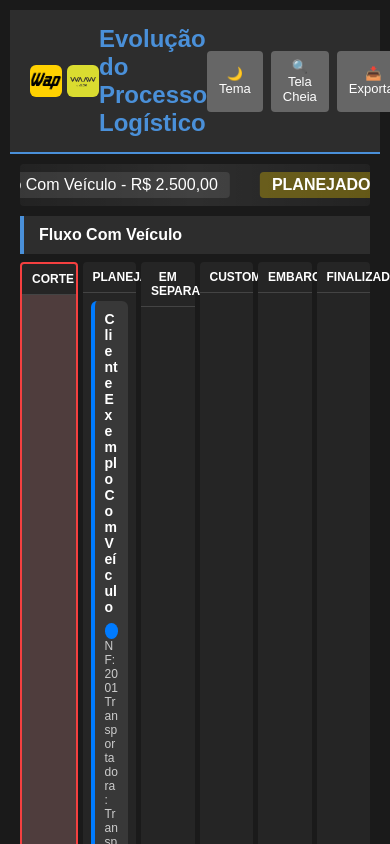
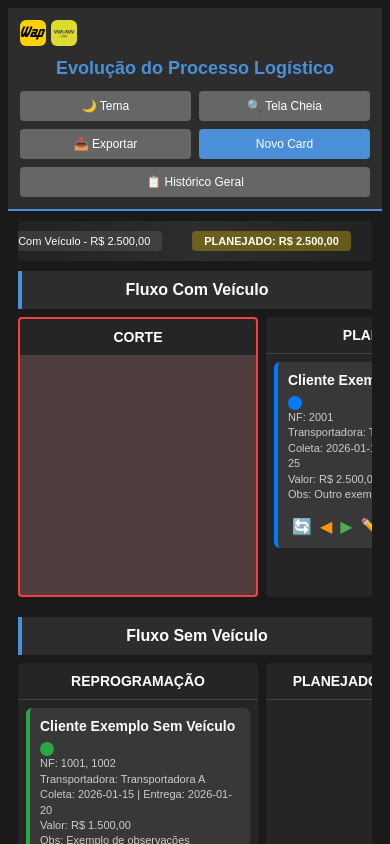
Before and after one commit to MickJr78/kanban-board-logistica-wap, a plain HTML site: page index.html in a window 390 px wide. Drawn offline with Linux system fonts and the light colour scheme.

Commit message:
Media Querie to smartphone screens

```diff
--- a/css/style.css
+++ b/css/style.css
@@ -991,3 +991,187 @@ body.light-theme .summary-total {
     font-size: 18px;
   }
 }
+
+/* =========================================================
+   MOBILE - SMARTPHONES
+   ========================================================= */
+
+@media screen and (max-width: 768px) {
+
+  .kanban-container {
+    padding: 8px;
+  }
+
+  /* Header */
+
+  .header {
+    flex-direction: column;
+    align-items: stretch;
+    gap: 12px;
+    padding: 12px;
+  }
+
+  .header-left {
+    justify-content: center;
+  }
+
+  .header-title {
+    font-size: 22px;
+    text-align: center;
+  }
+
+  .logo-img {
+    height: 32px;
+  }
+
+  .header-actions {
+    width: 100%;
+    justify-content: center;
+    flex-wrap: wrap;
+    gap: 8px;
+  }
+
+  .btn {
+    flex: 1;
+    min-width: 120px;
+    font-size: 14px;
+    padding: 10px;
+  }
+
+  /* Resumo */
+
+  .summary-bar {
+    flex-wrap: wrap;
+    gap: 8px;
+    padding: 10px;
+  }
+
+  .summary-item,
+  .summary-total {
+    font-size: 12px;
+  }
+
+  /* Fluxos */
+
+  .fluxo-title {
+    font-size: 16px;
+    text-align: center;
+    padding: 10px;
+  }
+
+  /* Kanban */
+
+  .board-columns {
+    overflow-x: auto;
+    flex-wrap: nowrap;
+    gap: 8px;
+    padding-bottom: 10px;
+    scroll-snap-type: x mandatory;
+  }
+
+  .column {
+    min-width: 280px;
+    max-width: 280px;
+    scroll-snap-align: start;
+  }
+
+  .column-header {
+    padding: 10px;
+  }
+
+  .column-title {
+    font-size: 14px;
+  }
+
+  .cards-container {
+    padding: 8px;
+  }
+
+  .card {
+    padding: 10px;
+  }
+
+  .card-cliente {
+    font-size: 15px;
+  }
+
+  .card-info {
+    font-size: 12px;
+    line-height: 1.4;
+  }
+
+  .indicator {
+    width: 14px;
+    height: 14px;
+  }
+
+  .card-btn {
+    font-size: 16px;
+  }
+
+  /* Modais */
+
+  .modal-overlay {
+    padding: 10px;
+  }
+
+  .modal {
+    width: 100%;
+    max-width: 100%;
+    max-height: 90vh;
+    overflow-y: auto;
+  }
+
+  .modal-title {
+    font-size: 18px;
+  }
+
+  input,
+  select,
+  textarea {
+    width: 100%;
+    font-size: 16px; /* evita zoom do iPhone */
+  }
+
+  label {
+    font-size: 14px;
+  }
+}
+
+/* =========================================================
+   CELULARES PEQUENOS
+   ========================================================= */
+
+@media screen and (max-width: 480px) {
+
+  .header-title {
+    font-size: 18px;
+  }
+
+  .logo-img {
+    height: 26px;
+  }
+
+  .column {
+    min-width: 240px;
+    max-width: 240px;
+  }
+
+  .card-cliente {
+    font-size: 14px;
+  }
+
+  .card-info {
+    font-size: 11px;
+  }
+
+  .btn {
+    font-size: 12px;
+    padding: 8px;
+  }
+
+  .summary-item,
+  .summary-total {
+    font-size: 11px;
+  }
+}
```
